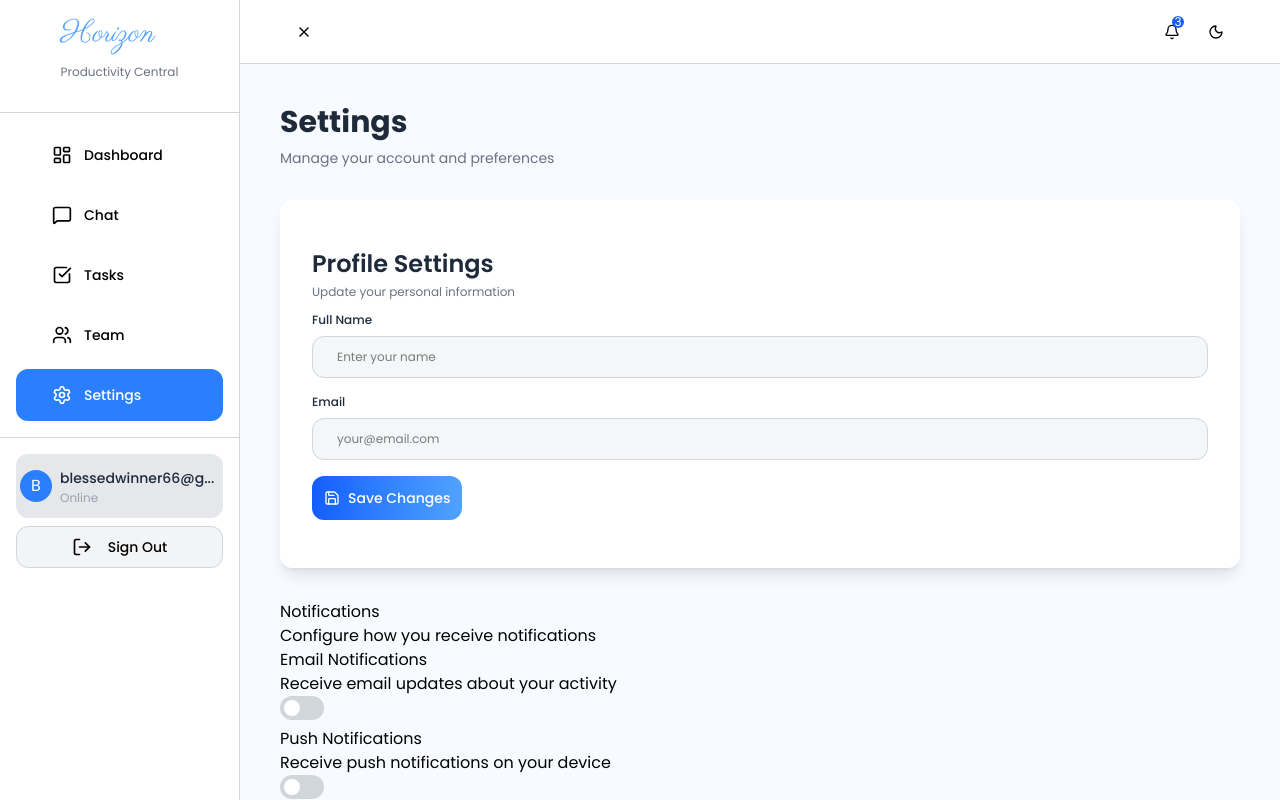
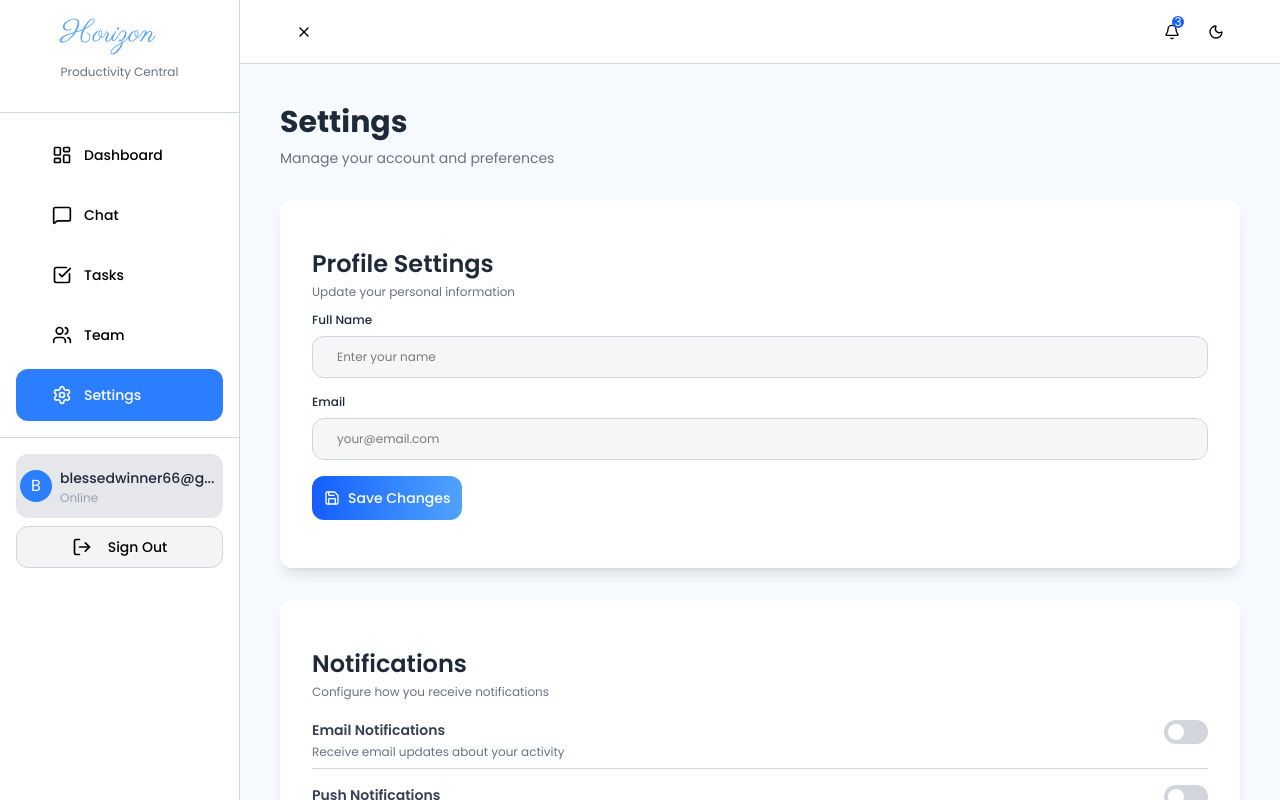
Before and after one commit to blessed-winner/Horizon, a React app in the folder frontend/: page /admin/settings in a window 1280 px wide. Built offline with nearby package versions, Linux system fonts and the light colour scheme; the HTML template or start-up script is replaced by a standard one.

Commit message:
Implementation of full settings frontend

```diff
--- a/frontend/src/pages/Layout.tsx
+++ b/frontend/src/pages/Layout.tsx
@@ -4,7 +4,7 @@ import Navbar from "../components/Navbar"
 
 const Layout = () => {
   return (
-    <div className="flex h-screen w-screen">
+    <div className="flex h-[100vh]">
       <Sidebar/>
       <div className="flex flex-col flex-1 overflow-hidden bg-blue-50/50">
         <Navbar/>
--- a/frontend/src/pages/Settings.tsx
+++ b/frontend/src/pages/Settings.tsx
@@ -31,17 +31,17 @@ const Settings = () => {
           </div>
           </div>
         </div>
-        <div>
-          <div>
-            <h2>Notifications</h2>
-            <p>Configure how you receive notifications</p>
+        <div className="space-y-3 bg-white px-8 py-12 rounded-xl shadow-lg">
+          <div className="space-y-1">
+            <h2 className="font-semibold text-gray-800 text-2xl">Notifications</h2>
+            <p className="text-xs text-light text-gray-500">Configure how you receive notifications</p>
           </div>
-          <div>
+          <div className="space-y-2">
             { notificationSettings.map((data,idx)=>(
-              <div key={idx}>
-                <div>
-                <h5>{data.title}</h5>
-                <p>{data.desc}</p>
+              <div key={idx} className="flex justify-between py-2 border-b border-gray-300 last:border-b-0">
+                <div className="space-y-1">
+                <h5 className="font-semibold text-gray-700 text-sm">{data.title}</h5>
+                <p className="text-xs text-gray-500">{data.desc}</p>
                 </div>
                 <div>
                   <label className="relative inline-flex items-center cursor-pointer">
@@ -57,16 +57,16 @@ const Settings = () => {
             )) }
           </div>
         </div>
-        <div>
-          <div>
-            <h2>Appearance</h2>
-            <p>Customize how the app looks</p>
+        <div className="space-y-3 bg-white px-8 py-12 rounded-xl shadow-lg">
+          <div className="space-y-1">
+            <h2 className="font-semibold text-gray-800 text-2xl">Appearance</h2>
+            <p className="text-xs text-gray-500">Customize how the app looks</p>
           </div>
           <div>
-            <div>
-              <div>
-                <h4>Dark Mode</h4>
-                <p>Toggle dark/light theme</p>
+            <div className="flex justify-between">
+              <div className="space-y-1">
+                <h4 className="text-sm text-gray-700 font-semibold">Dark Mode</h4>
+                <p className="text-gray-500 text-xs">Toggle dark/light theme</p>
               </div>
               <div>
                   <label className="relative inline-flex items-center cursor-pointer">
```
